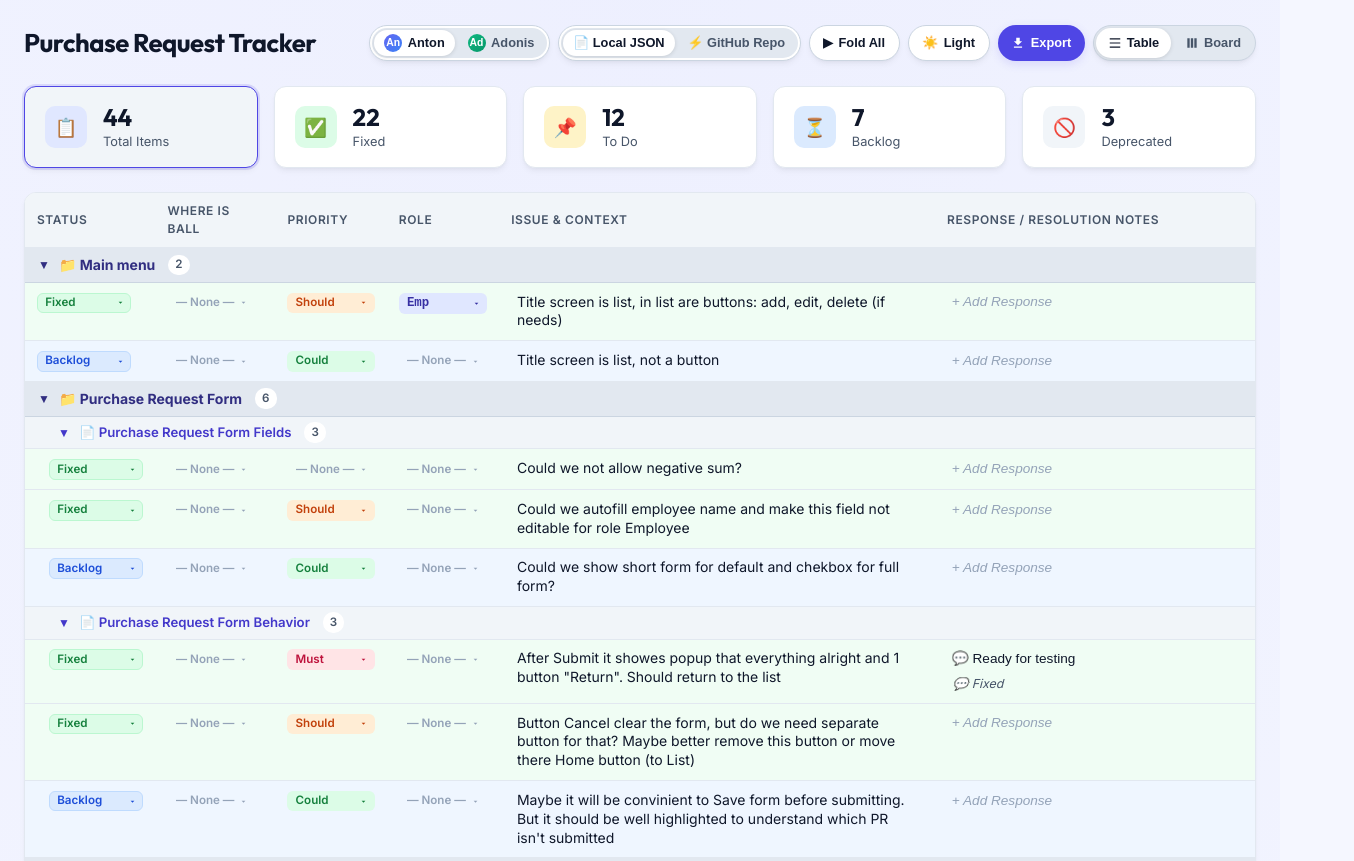
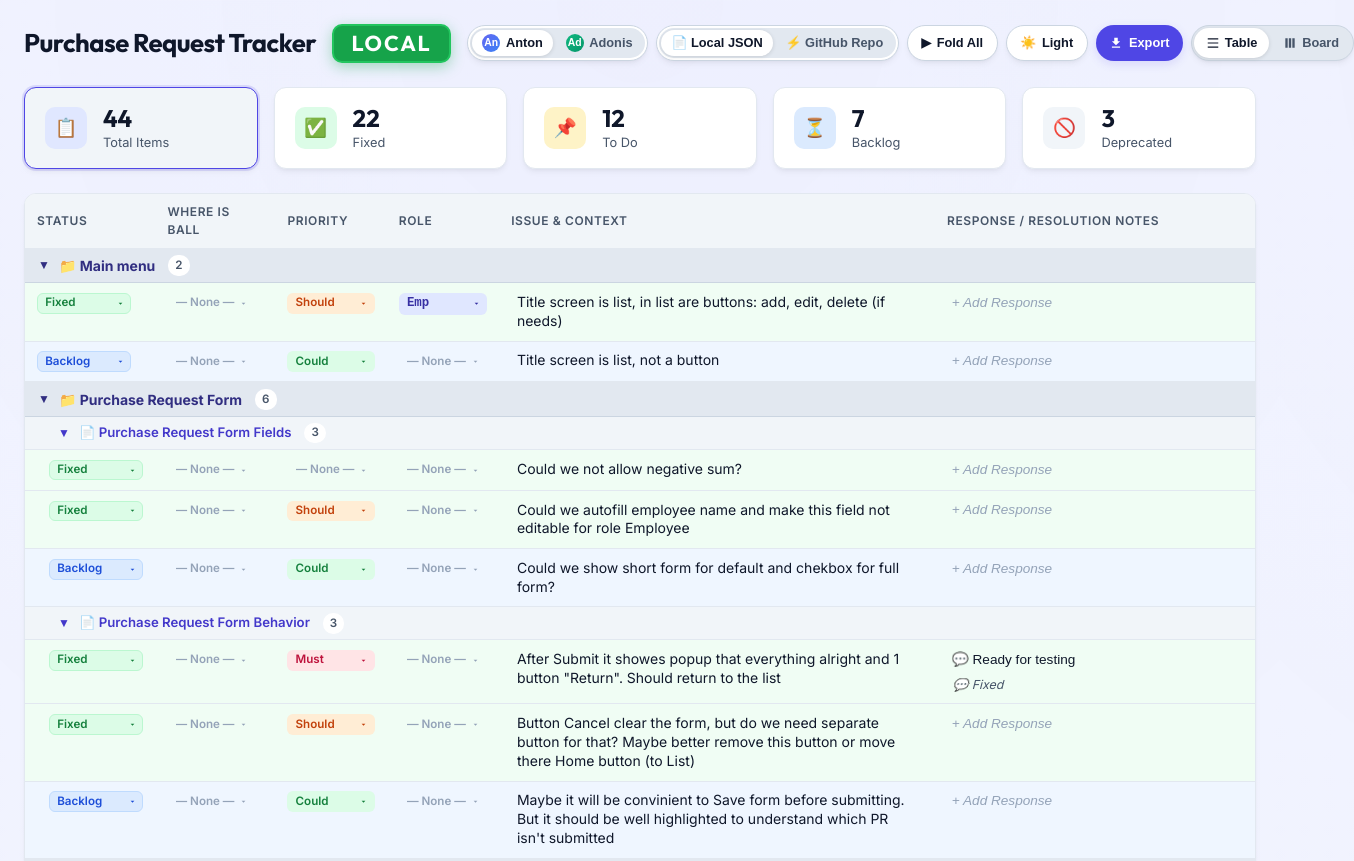
Before and after one commit to avedevios/purchase-request-tracker, a plain HTML site: page index.html in a window 1280 px wide. Shown: the top 861 px of the page, 1354 px wide, since content can reach past the window. Drawn offline with Linux system fonts and the light colour scheme.

Commit message:
Add prominent extra-large LOCAL / GITHUB title badge next to main header

```diff
--- a/index.html
+++ b/index.html
@@ -211,6 +211,50 @@
       color: var(--text-main);
       letter-spacing: -0.02em;
       white-space: nowrap;
+      display: flex;
+      align-items: center;
+    }
+
+    /* Prominent & Extra Large Source Title Badge */
+    .source-title-badge {
+      display: inline-block;
+      vertical-align: middle;
+      font-size: 1.35rem;
+      font-weight: 800;
+      letter-spacing: 0.08em;
+      padding: 0.35rem 1.1rem;
+      border-radius: 10px;
+      margin-left: 1rem;
+      text-transform: uppercase;
+      line-height: 1.1;
+      box-shadow: 0 4px 12px rgba(0,0,0,0.12);
+      transition: all 0.2s ease;
+    }
+
+    .source-title-badge.badge-local {
+      background: #16a34a;
+      color: #ffffff;
+      border: 2px solid #22c55e;
+      box-shadow: 0 4px 14px rgba(22, 163, 74, 0.35);
+    }
+    :root[data-theme="dark"] .source-title-badge.badge-local {
+      background: #059669;
+      color: #ffffff;
+      border: 2px solid #10b981;
+      box-shadow: 0 4px 14px rgba(16, 185, 129, 0.45);
+    }
+
+    .source-title-badge.badge-github {
+      background: #ea580c;
+      color: #ffffff;
+      border: 2px solid #f97316;
+      box-shadow: 0 4px 14px rgba(234, 88, 12, 0.35);
+    }
+    :root[data-theme="dark"] .source-title-badge.badge-github {
+      background: #d97706;
+      color: #ffffff;
+      border: 2px solid #f59e0b;
+      box-shadow: 0 4px 14px rgba(245, 158, 11, 0.45);
     }
 
     .header-actions {
@@ -1030,7 +1074,10 @@
     <!-- Header -->
     <header>
       <div class="title-area">
-        <h1>Purchase Request Tracker</h1>
+        <h1>
+          <span>Purchase Request Tracker</span>
+          <span id="sourceTitleBadge" class="source-title-badge badge-local">LOCAL</span>
+        </h1>
       </div>
       <div class="header-actions">
         <!-- 1. User Switcher -->
@@ -1706,6 +1753,16 @@
     function updateDataSourceAttribute(source) {
       activeDataSource = source;
       document.documentElement.setAttribute('data-source', source);
+      const titleBadge = document.getElementById('sourceTitleBadge');
+      if (titleBadge) {
+        if (source === 'local') {
+          titleBadge.textContent = 'LOCAL';
+          titleBadge.className = 'source-title-badge badge-local';
+        } else {
+          titleBadge.textContent = 'GITHUB';
+          titleBadge.className = 'source-title-badge badge-github';
+        }
+      }
       if (source === 'github') {
         startGitHubPolling();
       } else if (ghPollInterval) {
```
